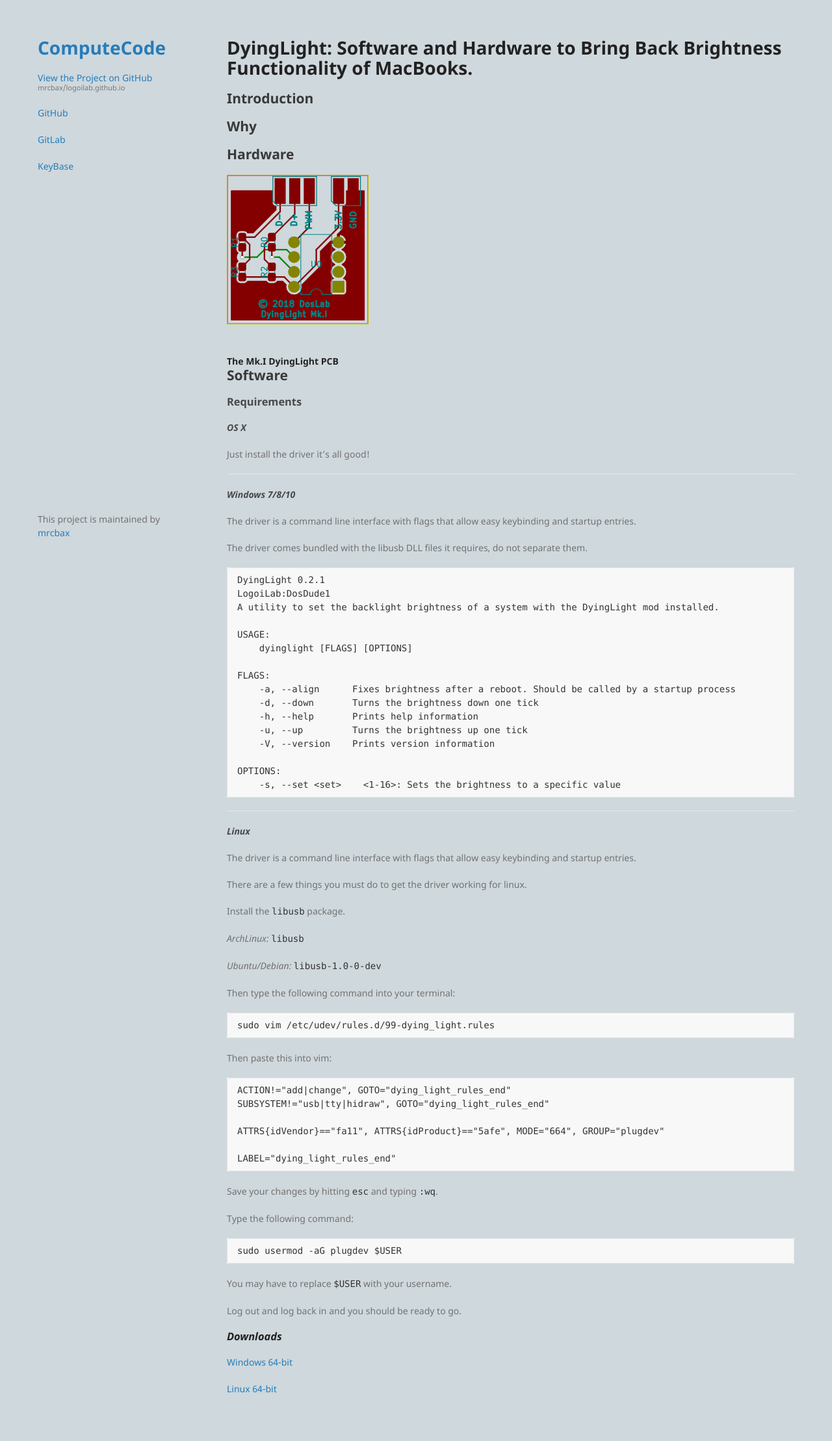
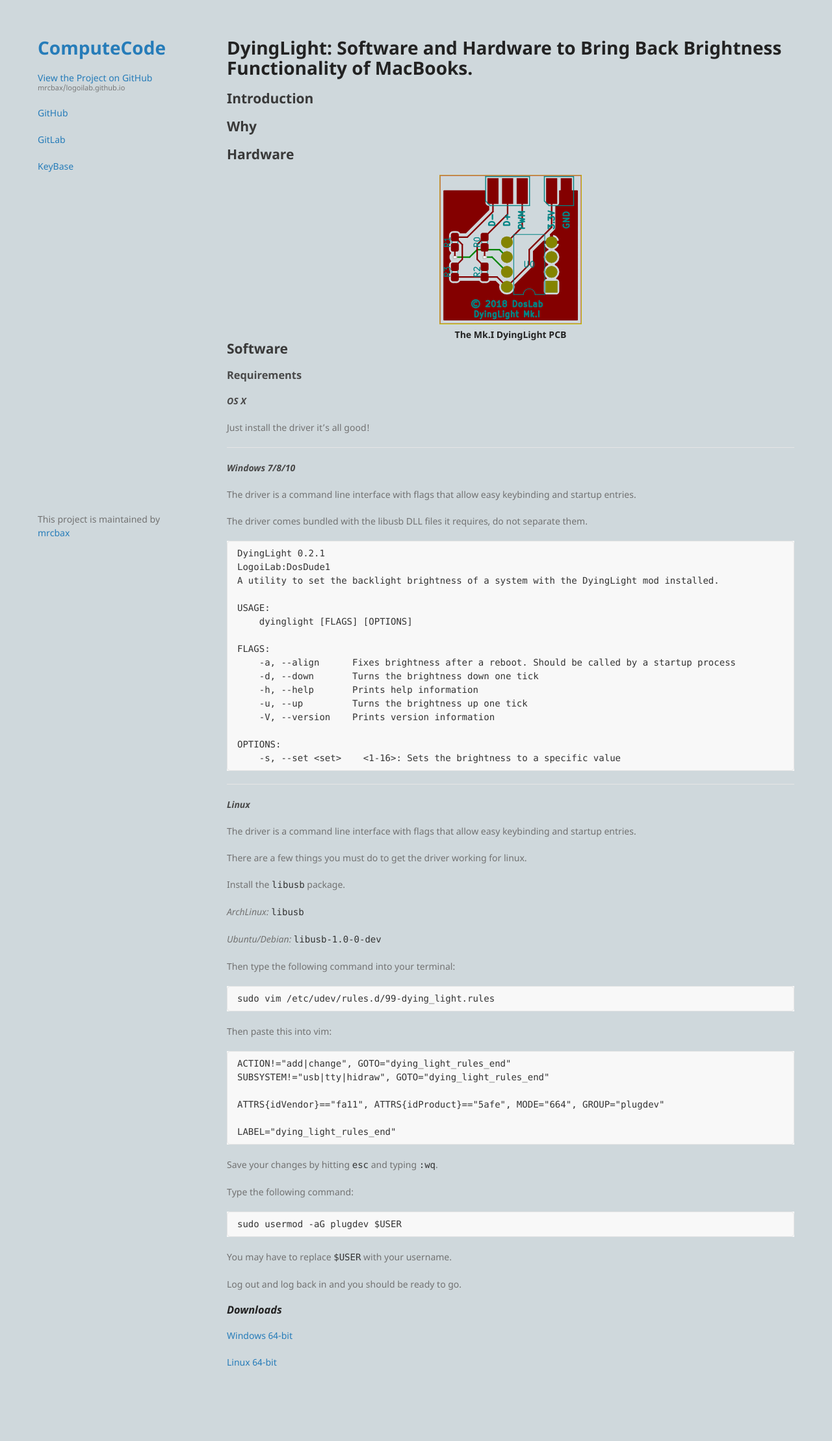
Before and after one commit to mrcbax/logoilab.github.io, a Jekyll site: the page built from DyingLight.md, in a window 1280 px wide. Shown: the whole page at 65% size. Built offline with Jekyll 4.4.1, drawn with Linux system fonts in a browser that asks for light colours; our own code applies the rules of GitHub Pages for plain Markdown files; the repository's description, which GitHub fills in, is left out; after the commit the page ends 2176 px from its top, so only the background shows below that.

Commit message:
formatting

```diff
--- a/DyingLight.md
+++ b/DyingLight.md
@@ -13,11 +13,9 @@ tags: ["MacBook", "Brightness", "dGPU", "Hardware", "Mod", "gMux", "os x", "ATTi
 ## Why
 
 ## Hardware
-<div style="display: block; margin-left: auto; margin-right: auto;">
+<div style="display: block; margin-left: auto; margin-right: auto; text-align: center;">
 <img src="assets/img/pcb-brd.svg" height="25%" width="25%">
-</div>
 <br>
-<div style="display: block; margin-left: auto; margin-right: auto;">
 <strong>The Mk.I DyingLight PCB</strong>
 </div>
 
```
